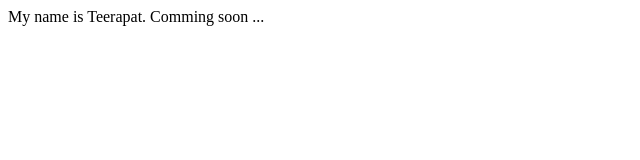
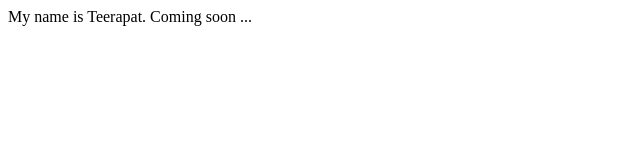
Before and after one commit to teerapat1739/teerapat1739.github.io, a plain HTML site: page index.html in a window 1280 px wide. Shown: the full height of the page, 0-640 px from the left. Drawn offline with Linux system fonts and the light colour scheme.

Commit message:
Fix typo

```diff
--- a/index.html
+++ b/index.html
@@ -4,9 +4,9 @@
   <meta charset="UTF-8">
   <meta name="viewport" content="width=device-width, initial-scale=1.0">
   <meta http-equiv="X-UA-Compatible" content="ie=edge">
-  <title>Comming soon</title>
+  <title>Coming soon</title>
 </head>
 <body>
-    My name is Teerapat. Comming soon ...
+    My name is Teerapat. Coming soon ...
 </body>
 </html>
```
